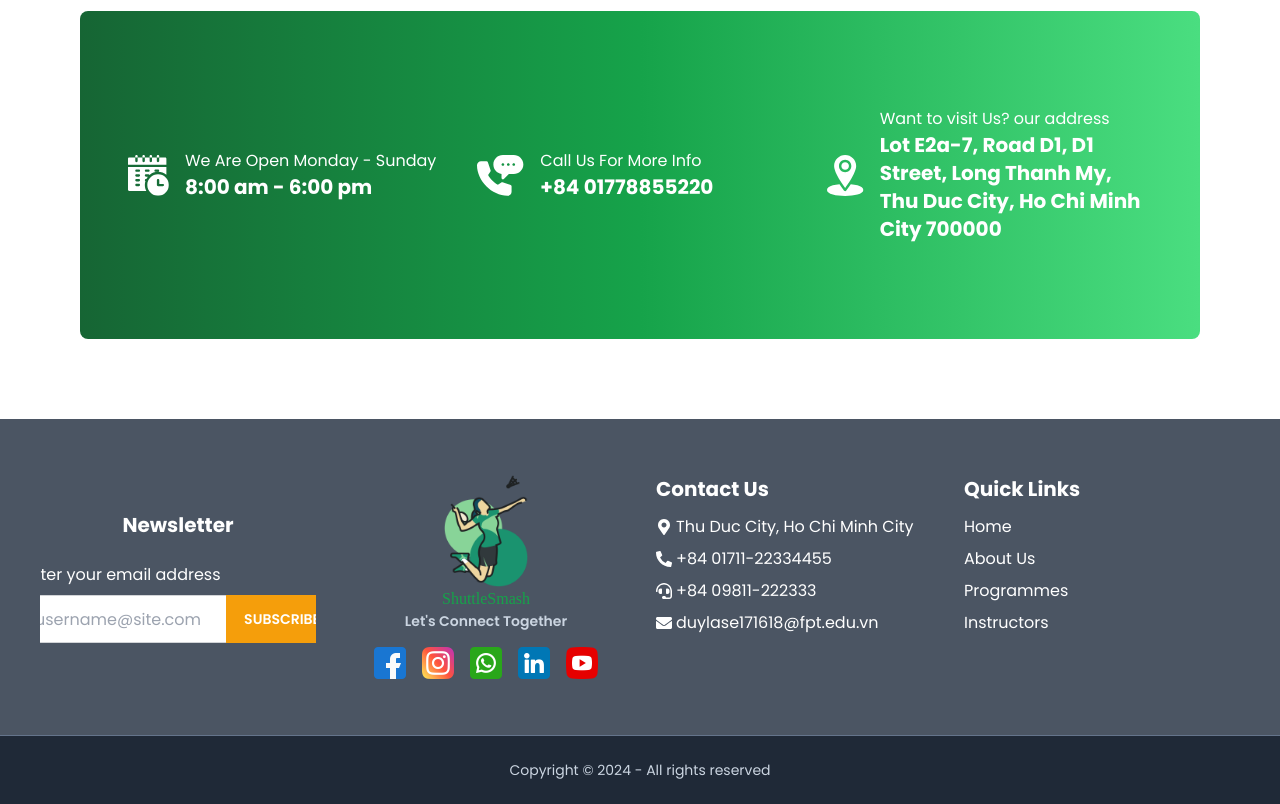
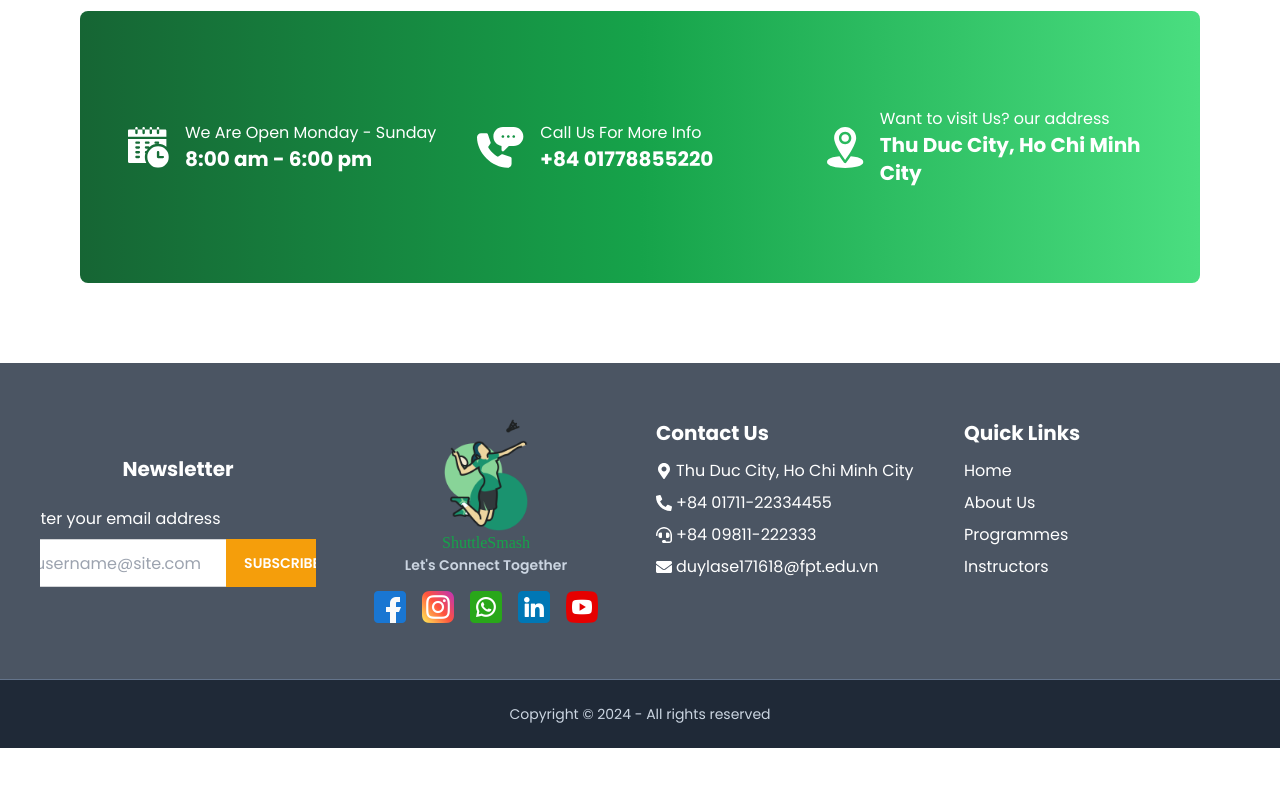
Before and after one commit to Always-smile-in-trouble/EXE202_FALL24_FE, a React (Vite) app: page /home in a window 1280 px wide. Shown: the part 4560-5364 px from the top of the page. After the commit the page ends 5308 px from the top, so only its background shows below. Built offline with nearby package versions, Linux system fonts and the light colour scheme; a web font is replaced by a local one.

Commit message:
update homepage

```diff
--- a/src/Pages/Home/QuickContact/QuickContact.jsx
+++ b/src/Pages/Home/QuickContact/QuickContact.jsx
@@ -112,8 +112,7 @@ const QuickContact = () => {
               <div className="text-white">
                 <p className="font-normal">Want to visit Us? our address</p>
                 <p className="text-xl font-bold">
-                  Lot E2a-7, Road D1, D1 Street, Long Thanh My, Thu Duc City, Ho
-                  Chi Minh City 700000
+                  Thu Duc City, Ho Chi Minh City
                 </p>
               </div>
             </div>
```
